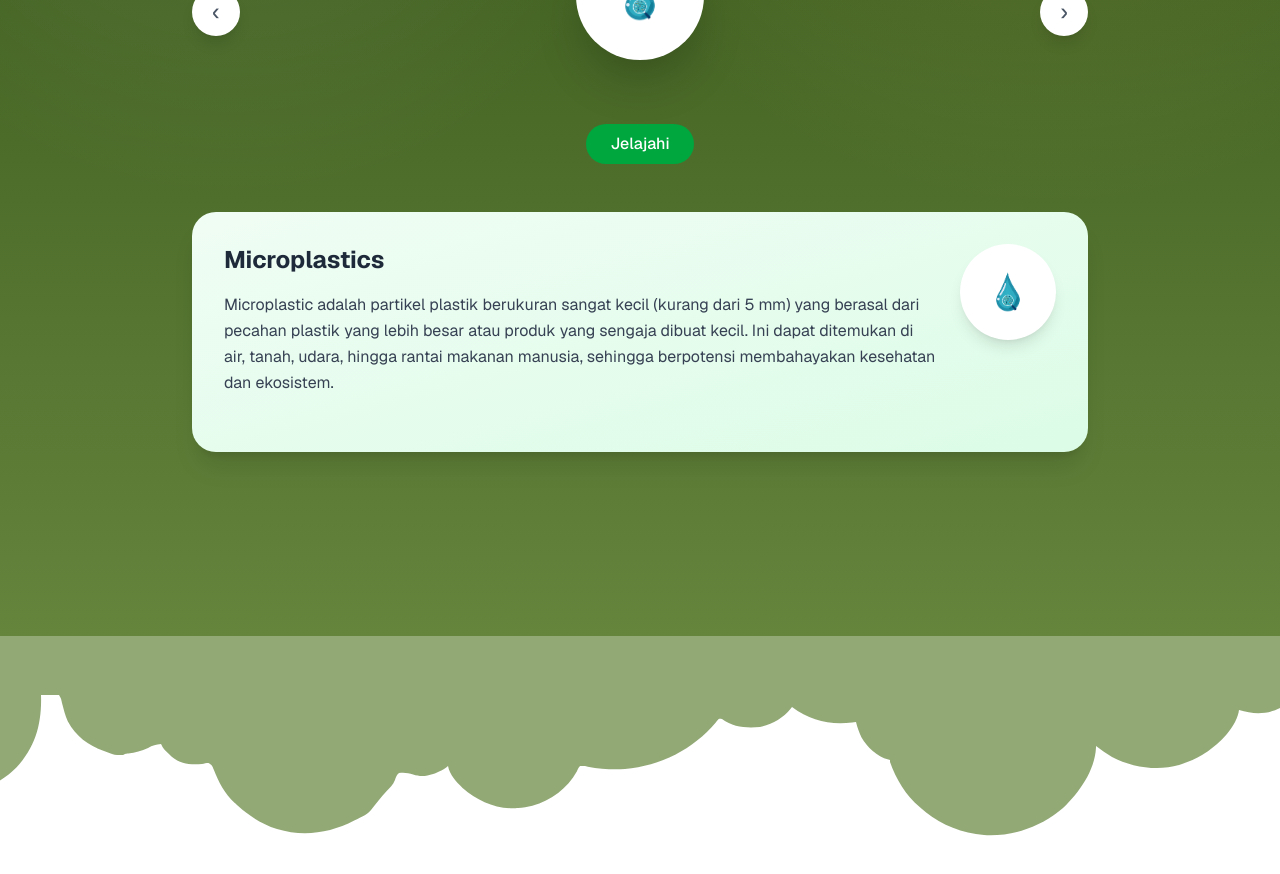
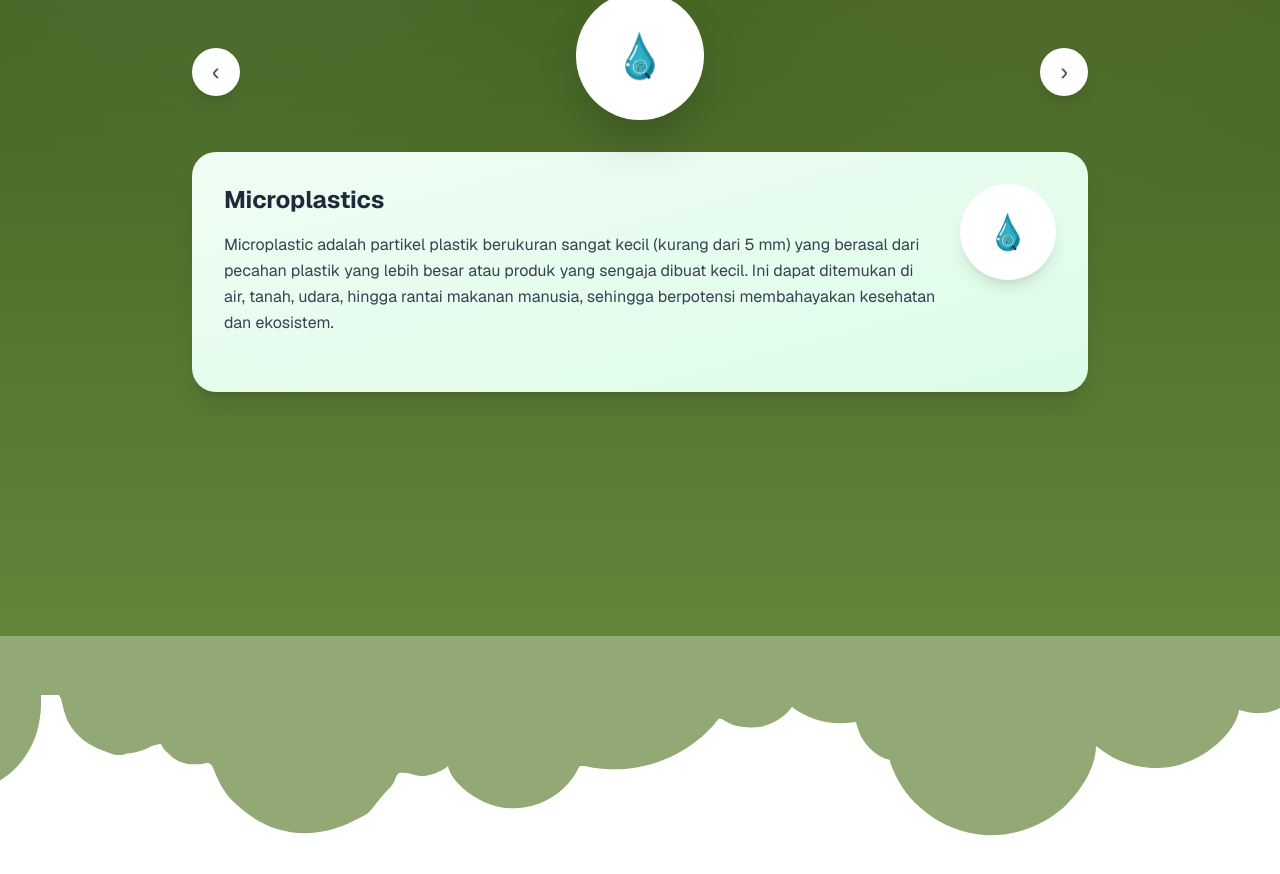
Before and after one commit to NaufalWaiz/PlastiKita, a Next.js app: page /artikel in a window 1280 px wide. Shown: the part 1220-2094 px from the top of the page. Built offline with nearby package versions, Linux system fonts and the light colour scheme.

Commit message:
ngehapus button jelajahi di artikel

```diff
--- a/src/app/components/PolusiPlastikCarousel.tsx
+++ b/src/app/components/PolusiPlastikCarousel.tsx
@@ -7,7 +7,6 @@ interface PollutionType {
   title: string
   description: string
   icon: string
-  buttonText: string
 }
 
 const pollutionData: PollutionType[] = [
@@ -16,28 +15,24 @@ const pollutionData: PollutionType[] = [
     title: 'Microplastics',
     description: 'Microplastic adalah partikel plastik berukuran sangat kecil (kurang dari 5 mm) yang berasal dari pecahan plastik yang lebih besar atau produk yang sengaja dibuat kecil. Ini dapat ditemukan di air, tanah, udara, hingga rantai makanan manusia, sehingga berpotensi membahayakan kesehatan dan ekosistem.',
     icon: 'icon-microplastic',
-    buttonText: 'Jelajahi'
   },
   {
     id: 2,
     title: 'Macroplastics',
     description: 'Macroplastic adalah plastik berukuran besar (lebih dari 5 mm), seperti botol, kantong plastik, dan kemasan makanan. Limbah ini mudah terlihat dan sering mencemari laut maupun daratan. Jika dibiarkan, macroplastic dapat terurai menjadi microplastic yang lebih berbahaya bagi lingkungan.',
     icon: 'icon-macroplastic',
-    buttonText: 'Jelajahi'
   },
   {
     id: 3,
     title: 'Jaring Laut',
     description: 'Limbah jaring laut adalah jaring penangkapan ikan yang hilang atau dibuang di laut dan tetap menjebak hewan laut secara tidak sengaja. Limbah ini dapat menyebabkan kematian penyu, ikan, dan mamalia laut, serta merusak terumbu karang karena terus melayang dan menjerat biota laut selama bertahun-tahun.',
     icon: 'icon-net',
-    buttonText: 'Jelajahi'
   },
   {
     id: 4,
     title: 'Bungkus Snack',
     description: 'Seringkali orang-orang membuang bungkus snack yang terkesan remeh ini sembarangan. Padahal jika dikumpulkan secara terus-menerus sampah ini menjadi salah satu polusi plastik yang cukup mengkhawatirkan.',
     icon: 'icon-bungkus-snack',
-    buttonText: 'Jelajahi'
   },
 ]
 
@@ -112,12 +107,6 @@ export default function PolusiPlastikCarousel() {
           </button>
         </div>
 
-        {/* Explore Button */}
-        <div className="flex justify-center mt-8 mb-12">
-          <button className="bg-green-600 hover:bg-green-700 text-white px-6 py-2 rounded-full font-medium transition-colors">
-            {pollutionData[currentIndex].buttonText}
-          </button>
-        </div>
 
         {/* Content Card */}
         <div className="bg-gradient-to-br from-green-50 to-green-100 rounded-3xl p-8 shadow-xl">
--- a/src/app/layout.tsx
+++ b/src/app/layout.tsx
@@ -35,6 +35,11 @@ export const metadata: Metadata = {
   description:
     "Platform edukasi plastik, pemetaan data, dan laboratorium material berbasis teknologi 3D untuk ekonomi sirkular Indonesia.",
   metadataBase: new URL("https://plastikita.example"),
+  icons: {
+    icon: "/img/logo.png",
+    shortcut: "/img/logo.png",
+    apple: "/img/logo.png",
+  },
   openGraph: {
     title: "PlastiKita",
     description:
```
Also changed, not shown: src/app/icon.png (added).
